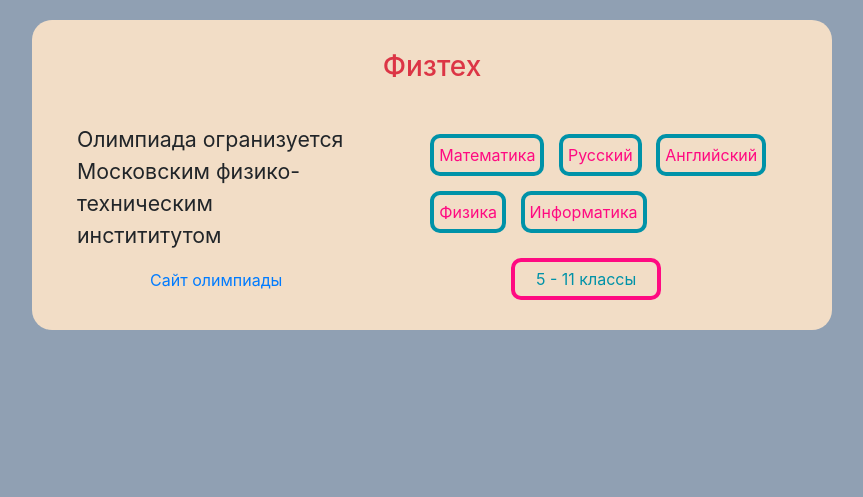
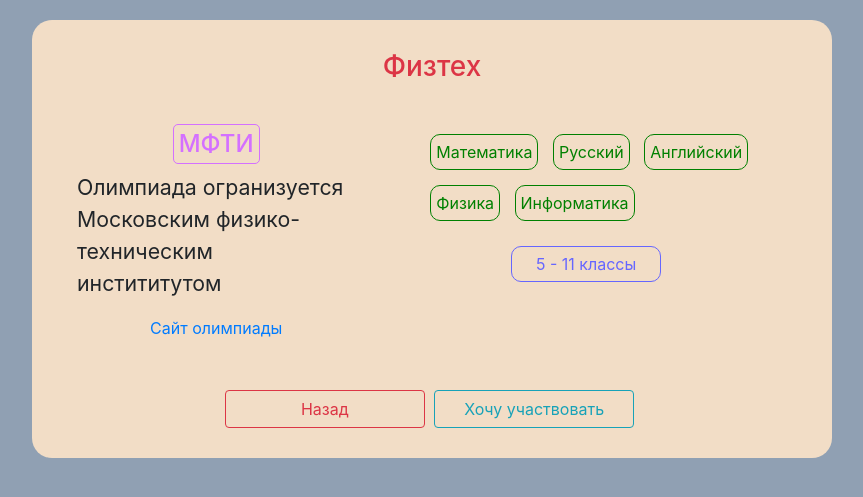
Before and after one commit to artemsafin67/olimpiads_manager, a Flask app: page /particular_olimpiad/1 in a window 1280 px wide. Shown: the part 56-553 px from the top of the page, without its empty margins (208-1071 px from the left). Run offline with Flask 2, Linux system fonts and the light colour scheme; data comes from the database, SQL or seed files in the repository; some libraries are stand-ins or nearby versions.

Commit message:
Added particular olimpiad pages, version 1

```diff
--- a/static/css/style.css
+++ b/static/css/style.css
@@ -43,8 +43,8 @@ body {
 }
 
 .subject_el {
-    border: 4px solid #0092a8;
-    color: #ff0a81;
+    border: 1px solid green;
+    color: green;
     border-radius: 10px;
     padding: 5px;
     margin: 10px 5px 5px 5px;
@@ -52,10 +52,18 @@ body {
 }
 
 .grade_el {
-    border: 4px solid #ff0a81;
-    color: #0092a8;
+    border: 1px solid #6666ff;
+    color: #6666ff;
     border-radius: 10px;
     padding: 5px;
     width: 150px;
     margin: 0 auto;
 }
+
+.organizer_el {
+    border: 1px solid #d470ff;
+    border-radius: 5px;
+    color: #d470ff;
+    padding: 5px;
+    text-align: center;
+}
--- a/templates/learning.html
+++ b/templates/learning.html
@@ -11,9 +11,7 @@
 
 </head>
 <body>
-    <label class="avatar_image" for="avatar_photo" id="a"></label>
-    <input type="file" id="avatar_photo" style="display: none">
-    <p id="hello"></p>
+    <h2 style="border: 1px solid red">fjdkfjd</h2>
 
 </body>
 </html>
--- a/templates/particular_olimpiad.html
+++ b/templates/particular_olimpiad.html
@@ -5,8 +5,14 @@
         <h3 class="text-center text-danger">{{ olimpiad.name }}</h3>
 
         <div class="container">
+
             <div class="row" style="margin-top: 40px">
                 <div class="col-5">
+                    <div align="center">
+                        <h4 class="organizer_el" style="display:inline-block">
+                            {{ olimpiad.organizer }}
+                        </h4>
+                    </div>
                     <p style="font-size: 16pt">{{ olimpiad.description }}</p>
                     <div class="text-center">
                         <a href="{{ olimpiad.link }}" class="card-link">Сайт олимпиады</a>
@@ -24,7 +30,18 @@
                         {{ olimpiad.grades_description }}
                     </div>
                 </div>
+            </div>
 
+        </div>
+
+        <div style="text-align: center; margin-top: 50px">
+            <a href="/olimpiads" class="btn btn-outline-danger" style="display: inline-block; width: 200px; margin-right: 5px">
+                Назад
+            </a>
+            <a href="/register_olimp/{{ olimpiad.id }}" class="btn btn-outline-info" style="display: inline-block; width: 200px; margin-right: 5px">
+                Хочу участвовать
+            </a>
+        </div>
 
     </div>
 {% endblock %}
```
Also changed, not shown: templates/particular_news.html (line endings or trailing spaces).
